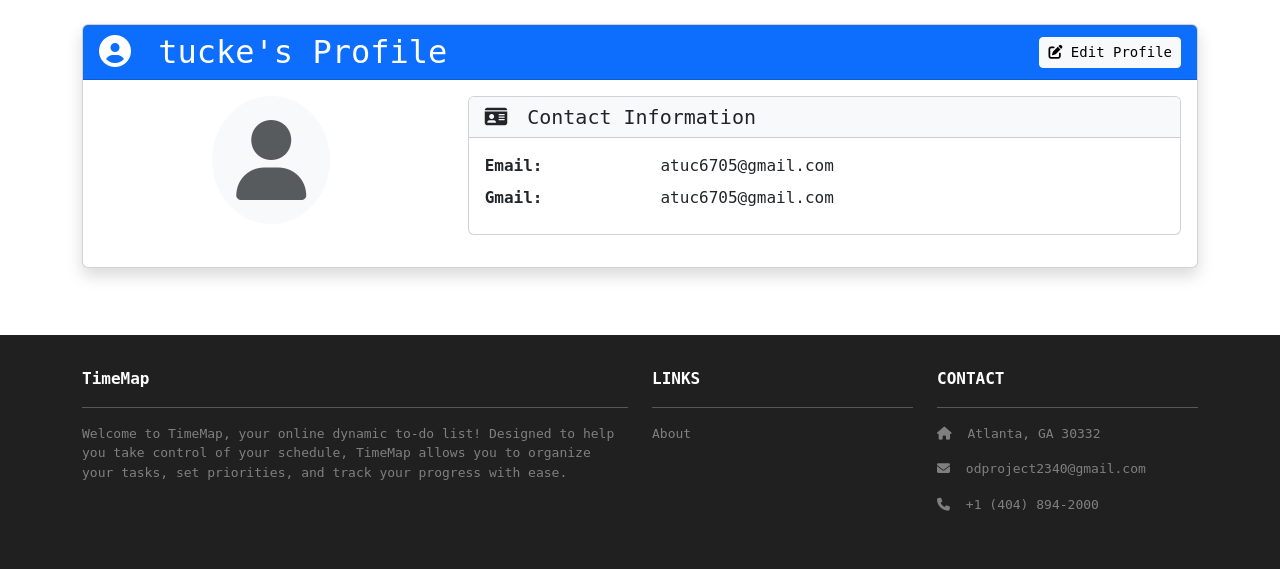
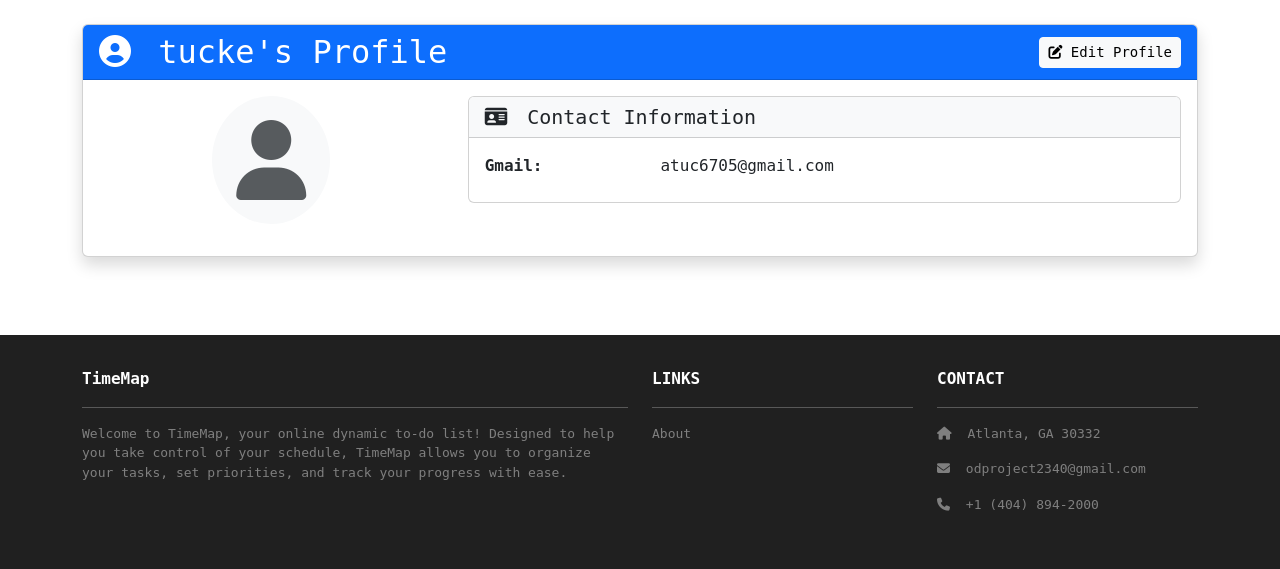
Before and after one commit to jingxuanliu1/timeMap, a Django app: a page that uses profiles/templates/profiles/profile.html in a window 1280 px wide. Shown: the part 122-691 px from the top of the page. Run offline with Django 5.2, Linux system fonts and the light colour scheme; a user stored in the database is signed in; data comes from the database, SQL or seed files in the repository; some libraries are stand-ins or nearby versions.

Commit message:
removed duplicate email on profile

```diff
--- a/profiles/templates/profiles/profile.html
+++ b/profiles/templates/profiles/profile.html
@@ -82,9 +82,6 @@
                         </div>
                         <div class="card-body">
                             <dl class="row mb-0">
-                                <dt class="col-sm-3">Email:</dt>
-                                <dd class="col-sm-9">{{ profile_user.email }}</dd>
-
                                 <dt class="col-sm-3">Gmail:</dt>
                                 <dd class="col-sm-9">{{ profile.gmail }}</dd>
 
```
